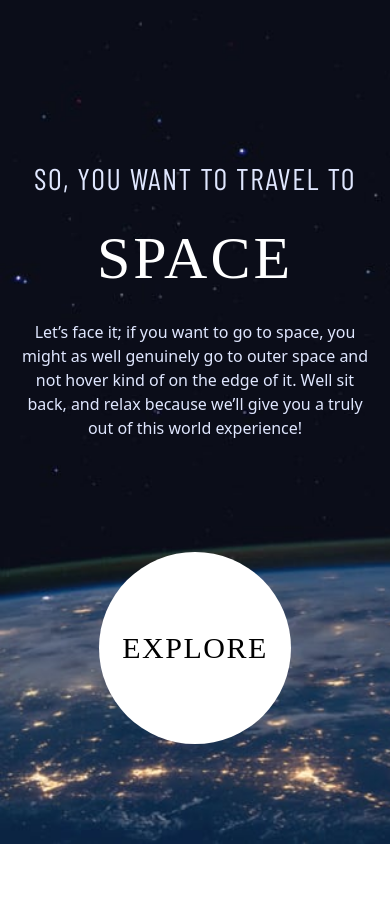
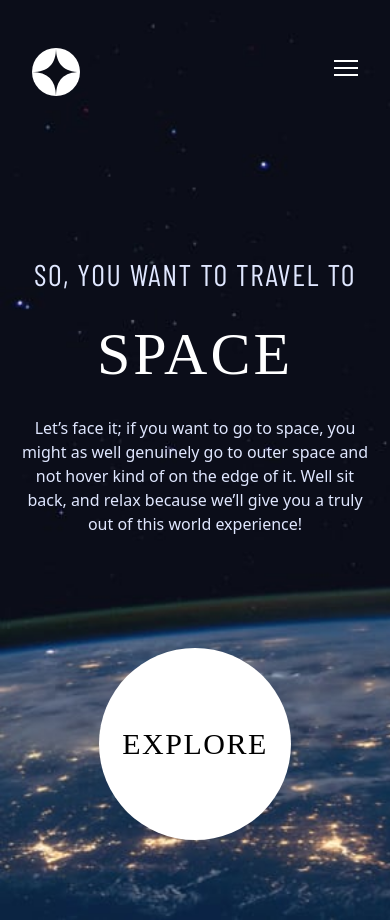
Before and after one commit to pqhung3007/fem-space-tourism, a Next.js app: page / in a window 390 px wide. Before the commit the page ends 844 px from the top, so only its background shows below. Built offline with nearby package versions, Linux system fonts and the light colour scheme; a web font is replaced by a local one.

Commit message:
build mobile menu

```diff
--- /dev/null
+++ b/components/Navbar.tsx
@@ -0,0 +1,89 @@
+/* eslint-disable @next/next/no-img-element */
+import Link from "next/link";
+import React, { useEffect, useState } from "react";
+
+export default function Navbar() {
+  const [open, setOpen] = useState(false);
+
+  const handleOpenMenu = (e: React.MouseEvent) => {
+    setOpen(!open);
+    document.getElementById("menu-btn").classList.toggle("open");
+  };
+
+  return (
+    <header className="flex justify-between items-center pl-8 pt-12 pr-8 md:pr-0">
+      <Link href="/">
+        <img src="/assets/shared/logo.svg" alt="" className="w-12 h-12" />
+      </Link>
+
+      <nav className="hidden md:block">
+        <div className="flex space-x-8 px-16 h-24 bg-white/20 backdrop-blur-sm font-sanCondensed tracking-[3px] relative">
+          <Link href="/">
+            <a className="uppercase border-b-2 border-white flex items-center h-full text-white/75 hover:text-white duration-200">
+              <span className="font-bold mr-2 hidden lg:inline">00</span> Home
+            </a>
+          </Link>
+          <Link href="/destination">
+            <a className="uppercase flex items-center text-white/75 hover:text-white duration-200">
+              <span className="font-bold mr-2 hidden lg:inline">01</span>
+              Destination
+            </a>
+          </Link>
+          <Link href="/crew">
+            <a className="uppercase flex items-center text-white/75 hover:text-white duration-200">
+              <span className="font-bold mr-2 hidden lg:inline">02</span>crew
+            </a>
+          </Link>
+          <Link href="/technology">
+            <a className="uppercase flex items-center text-white/75 hover:text-white duration-200">
+              <span className="font-bold mr-2 hidden lg:inline">03</span>
+              technology
+            </a>
+          </Link>
+        </div>
+      </nav>
+
+      {/* Hamburger menu */}
+      <button
+        id="menu-btn"
+        className="block relative md:hidden focus:outline-none hamburger z-20"
+        onClick={handleOpenMenu}
+      >
+        <span className="hamburger-top"></span>
+        <span className="hamburger-middle"></span>
+        <span className="hamburger-bottom"></span>
+      </button>
+
+      {/* Mobile menu */}
+      {open && (
+        <div
+          id="menu"
+          className="absolute top-0 right-0 flex-col items-center w-2/3 min-h-screen pl-8 pt-32 space-y-6 font-sanCondensed text-white uppercase tracking-wider bg-white/10 backdrop-blur-lg duration-200 transition"
+        >
+          <Link href="/">
+            <a className="uppercase flex items-center h-full text-white/75 hover:text-white duration-200">
+              <span className="font-bold mr-2 lg:inline">00</span> Home
+            </a>
+          </Link>
+          <Link href="/destination">
+            <a className="uppercase flex items-center text-white/75 hover:text-white duration-200">
+              <span className="font-bold mr-2 lg:inline">01</span>
+              Destination
+            </a>
+          </Link>
+          <Link href="/crew">
+            <a className="uppercase flex items-center text-white/75 hover:text-white duration-200">
+              <span className="font-bold mr-2 lg:inline">02</span>crew
+            </a>
+          </Link>
+          <Link href="/technology">
+            <a className="uppercase flex items-center text-white/75 hover:text-white duration-200">
+              <span className="font-bold mr-2 lg:inline">03</span>
+              technology
+            </a>
+          </Link>
+        </div>
+      )}
+    </header>
+  );
+}
--- a/pages/index.tsx
+++ b/pages/index.tsx
@@ -1,6 +1,9 @@
+import Navbar from "../components/Navbar";
+
 export default function Home() {
   return (
-    <main className="bg-mobile md:bg-tablet lg:bg-desktop bg-cover min-h-screen">
+    <main className="bg-mobile md:bg-tablet lg:bg-desktop bg-cover min-h-screen pb-20">
+      <Navbar />
       <div className="flex flex-col lg:flex-row items-center lg:items-end justify-between max-w-7xl mx-auto px-4 md:px-40 pt-40">
         <div className="space-y-8 text-center lg:text-left">
           <h1 className="text-indigo-100 font-sanCondensed text-3xl lg:text-4xl tracking-wider uppercase">
--- a/styles/globals.css
+++ b/styles/globals.css
@@ -13,3 +13,46 @@
     box-shadow: 0 0 0 2rem rgb(214, 211, 209, 0.5);
   }
 }
+
+.hamburger {
+  cursor: pointer;
+  width: 24px;
+  height: 24px;
+  transition: all 0.25s;
+  position: relative;
+}
+
+.hamburger-top,
+.hamburger-middle,
+.hamburger-bottom {
+  position: absolute;
+  width: 24px;
+  height: 24px;
+  height: 2px;
+  background-color: white;
+  top: 0;
+  left: 0;
+  transform: rotate(0);
+}
+
+.hamburger-middle {
+  transform: translateY(7px);
+}
+
+.hamburger-bottom {
+  transform: translateY(14px);
+}
+
+.open .hamburger-top {
+  transform: rotate(45deg) translateY(8px) translateX(8px);
+  transition: 0.2s all;
+}
+
+.open .hamburger-middle {
+  display: none;
+}
+
+.open .hamburger-bottom {
+  transform: rotate(-45deg) translateY(8px) translateX(-8px);
+  transition: 0.2s all;
+}
```
